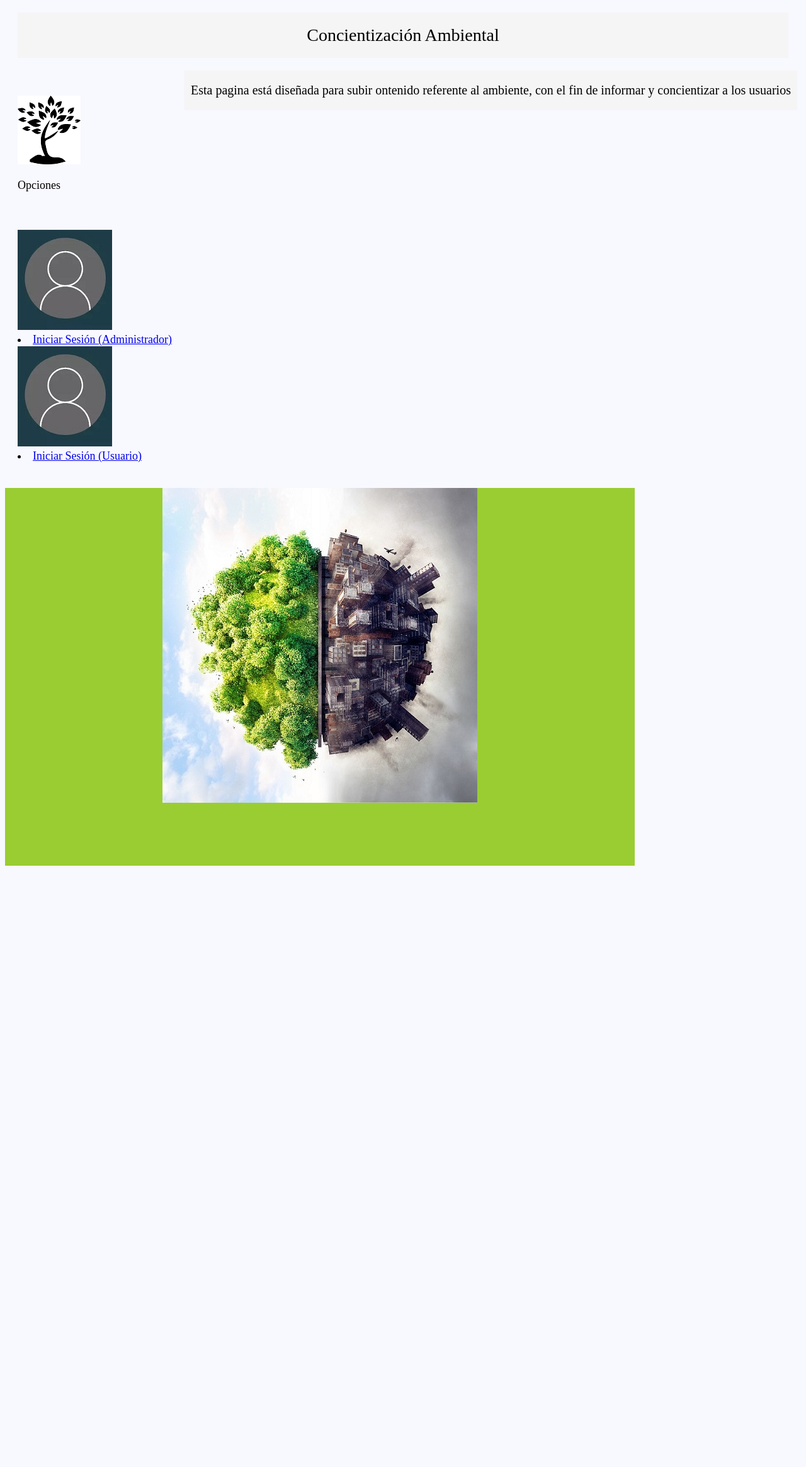
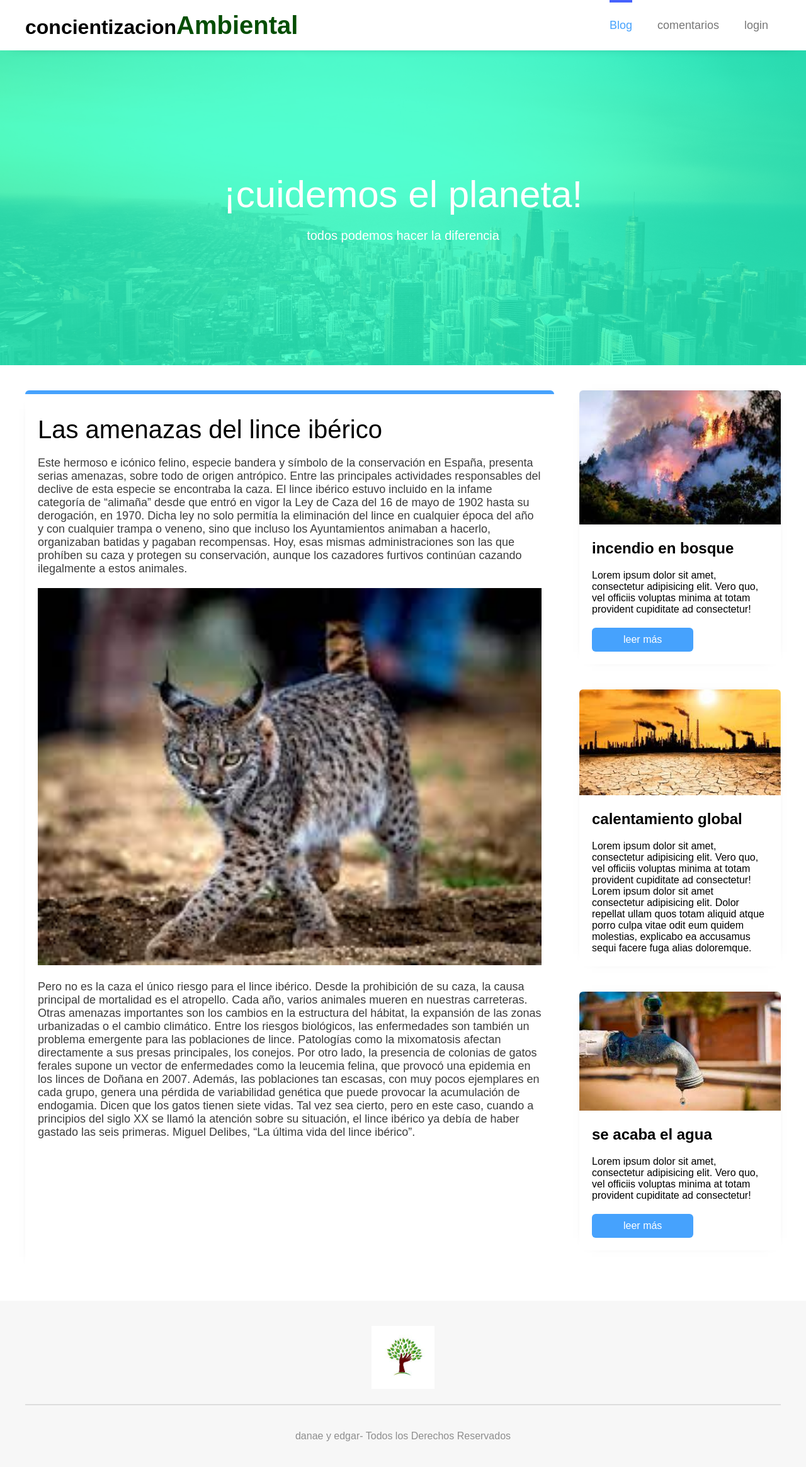
Before and after one commit to Dana3SM/ConcientizacionAmbiental, a PHP site: page / in a window 1280 px wide. Shown: the whole page at 63% size. Before the commit the page ends 1375 px from the top, so only its background shows below. Run offline with PHP 8.4, Linux system fonts and the light colour scheme.

```diff
--- /dev/null
+++ b/css/estilos.css
@@ -0,0 +1,291 @@
+
+
+
+*{
+    margin: 0;
+    padding: 0;
+    box-sizing: border-box;
+    text-decoration: none;
+    font-family: 'Source Sans Pro', sans-serif;
+}
+
+header{
+    position: fixed;
+    top: 0;
+    left: 0;
+    width: 100%;
+    height: 80px;
+    background: #fff;
+    box-shadow: 0 4px 25px -22px black;
+    z-index: 2;
+}
+
+.header-content{
+    max-width: 1200px;
+    margin: auto;
+    display: flex;
+    justify-content: space-between;
+}
+
+.logo{
+    height: 80px;
+    display: flex;
+    justify-content: center;
+    align-items: center;
+}
+
+.logo h1 b{
+    color: #054e03;
+    font-size:40px;
+}
+
+
+.menu {
+    height: 80px;
+}
+
+.menu nav{
+    height: 100%;
+}
+
+.menu nav ul{
+    height: 100%;
+    display: flex;
+    list-style: none;
+}
+
+.menu nav ul li{
+    height: 100%;
+    margin: 0px 20px;
+    display: flex;
+    justify-content: center;
+    align-items: center;
+    position: relative;
+}
+
+.menu-selected:before{
+    content: '';
+    width: 100%;
+    height: 4px;
+    background: #4662fd;
+    position: absolute;
+    top: 0;
+    left: 0;
+}
+
+.menu nav ul li a{
+    color: #777777;
+    font-size: 18px;
+    transition: color 300ms;
+}
+
+.menu nav ul li a:hover{
+    color: #65fd46;
+}
+
+.menu .text-menu-selected{
+    color: #46a2fd;
+}
+
+.menu nav ul li a i{
+    display: none;
+}
+
+#icon-menu{
+    width: 50px;
+    height: 50px;
+    position: absolute;
+    right: 20px;
+    top: 16px;
+    padding: 10px;
+    font-size: 20px;
+    background: #eeeeeefa;
+    border-radius: 100%;
+    color: #787878;
+    display: none;
+    justify-content: center;
+    align-items: center;
+    cursor: pointer;
+}
+
+#icon-menu:hover{
+    opacity: 0.8;
+}
+
+/*Portada*/
+
+
+.container-cover{
+    width: 100%;
+    height: 500px;
+    position: relative;
+    margin-top: 80px;
+    background-image: url(../img/img8.jpg);
+    background-position: center;
+    background-size: cover;
+    background-repeat: no-repeat;
+}
+
+.container-cover:before{
+    content: '';
+    width: 100%;
+    height: 100%;
+    background: rgba(38, 255, 201, 0.8);
+    position: absolute;
+    top: 0;
+    left: 0;
+}
+
+.container-info-cover{
+    max-width: 800px;
+    height: 500px;
+    margin: auto;
+    text-align: center;
+    display: flex;
+    flex-direction: column;
+    justify-content: center;
+    align-items: center;
+    position: relative;
+    z-index: 1;
+}
+
+.container-info-cover h1{
+    font-size: 60px;
+    font-weight: 500;
+    color: #fff;
+    margin-bottom: 20px;
+}
+
+.container-info-cover p{
+    color: #fff;
+    font-size: 20px;
+    font-weight: 300;
+}
+
+/*Contenedor - contenido del articulo*/
+
+.container-content{
+    width: 1200px;
+    margin: auto;
+    margin-top: 40px;
+    display: flex;
+    justify-content: center;
+}
+
+article{
+    width: 100%;
+    padding: 20px;
+    padding-bottom: 40px;
+    box-shadow: -10px 0 20px -30px black;
+    border-radius: 6px;
+    position: relative;
+    overflow: hidden;
+}
+
+article:before{
+    content: '';
+    width: 100%;
+    height: 6px;
+    position: absolute;
+    top: 0;
+    left: 0;
+    background: #46a2fd;
+}
+
+article h1{
+    margin-top: 20px;
+    font-weight: 500;
+    font-size: 40px;
+}
+
+article p{
+    margin-top: 20px;
+    font-size: 18px;
+    color: #3c3c3c;
+}
+
+article img{
+    width: 100%;
+    margin-top: 20px;
+}
+
+/*Aside de los articulos de relacionados*/
+
+.container-aside aside{
+  width: 320px;
+  border-right: 6px;
+  box-shadow: 0 0 20px -20px black;
+  border-radius: 6px;
+  overflow: hidden;
+  margin-left: 40px;
+  margin-bottom: 40px;
+  padding-bottom: 20px;
+}
+
+.container-aside aside img{
+    width: 100%;
+}
+
+.container-aside aside h2,
+.container-aside aside p{
+    margin-top: 20px;
+    padding: 0px 20px;
+}
+
+.container-aside aside button{
+    margin-top: 20px;
+    margin-left: 20px;
+    padding: 10px 50px;
+    font-size: 16px;
+    background: #46a2fd;
+    border: none;
+    color: #fff;
+    cursor: pointer;
+    border-radius: 6px;
+}
+
+.container-aside aside button:hover{
+    opacity: 0.9;
+}
+
+
+
+/*Footer - pie de pagina*/
+
+.container-footer{
+    width: 100%;
+    padding: 40px 0;
+    background: #f7f7f7;
+    margin-top: 40px;
+}
+
+.container-footer footer{
+    max-width: 1200px;
+    margin: auto;
+}
+
+.container-footer footer .logo-footer{
+    text-align: center;
+}
+
+.container-footer footer .logo-footer img{
+    width: 100px;
+}
+
+
+
+
+.container-footer footer hr{
+    margin-top: 20px;
+    border: none;
+    height: 2px;
+    background: #c0c0c07a;
+}
+
+
+.container-footer h4{
+    text-align: center;
+    margin-top: 40px;
+    color: #8e8e8e;
+    font-weight: 500;
+}
--- a/index.css
+++ /dev/null
@@ -1,50 +0,0 @@
-
-body{
-	background: ghostwhite;
-}
-
-aside {
-background: ghostwhite;
-font-family: serif;
- height: fit-content;
-  widht: fit-content;
-  padding: 40px 20px;
-text-align: justify;
-  font-size: 18px;
-
-  float: left;
-}
-
-header {
-	background:  whitesmoke;
-font-family: serif ;
- height: fit-content;
-  widht: fit-content;
-  padding: 20px 20px;
-text-align: center;
- font-size: 28px;
-  margin: 20px ;
-
-}
-
-#descripcion {
-background: whitesmoke;
-font-family: serif ;
- height: fit-content;
-  widht: 1010px;
-  padding: 20px 10px;
-text-align: justify;
- font-size: 20px;
-
-  float: left;
-}
-
-#caja1 {
-background: yellowgreen;
-	float: left;
-
-width: 1000px;
-height: 600px;
-justify-content: center;
-text-align: center;
-}
--- a/index.php
+++ b/index.php
@@ -1,46 +1,128 @@
 <!DOCTYPE html>
 <html lang="en">
-<LINK REL= StyleSheet HREF="index.css" >
 <head>
-	<meta charset="UTF-8">
-	<meta name="viewport" content="width=device-width, initial-scale=1.0">
-	<title>Concientizacion ambiental</title>
+    <meta charset="UTF-8">
+    <title>blog</title>
+
+
+
+    <link rel="stylesheet" href="css/estilos.css">
+
 
 
 </head>
+<body>
 
-<header>Concientización Ambiental</header>
+    <!--Header - menu-->
+    <header>
+
+        <div class="header-content">
+
+            <div class="logo">
+                <h1>concientizacion<b>Ambiental</b></h1>
+            </div>
+
+            <div class="menu" id="show-menu">
+
+                <nav>
+                    <ul>
+                        <li class="menu-selected"><a href="#" class="text-menu-selected">
+                            <i class="fas fa-file-alt"></i>Blog</a></li>
+                        <li><a href="Login/login.php"> <i class="fas fa-home"></i> comentarios</a></li>
+                        <li><a href="Login/login.php"> <i class="fas fa-headset"></i> login</a></li>
+                    </ul>
+                </nav>
+
+            </div>
+
+        </div>
+
+        <div id="icon-menu">
+            <i class="fas fa-bars"></i>
+        </div>
+
+    </header>
+
+    <!--Portada-->
+
+    <div class="container-all" id="move-content">
 
 
-<body>
+    <div class="container-cover">
+        <div class="container-info-cover">
+            <h1>¡cuidemos el planeta!</h1>
+            <p>todos podemos hacer la diferencia</p>
+        </div>
+    </div>
 
-<aside>
-<div id="cajaLateral">
-	<img src="icono.png"> <br>
-	<p>Opciones</p>
-</div>
+    <div class="container-content">
+        <article>
+
+            <h1>Las amenazas del lince ibérico</h1>
+
+            <p>
+                Este hermoso e icónico felino, especie bandera y símbolo de la conservación en España, presenta serias amenazas, sobre todo de origen antrópico.
+
+                Entre las principales actividades responsables del declive de esta especie se encontraba la caza. El lince ibérico estuvo incluido en la infame categoría de “alimaña” desde que entró en vigor la Ley de Caza del 16 de mayo de 1902 hasta su derogación, en 1970. Dicha ley no solo permitía la eliminación del lince en cualquier época del año y con cualquier trampa o veneno, sino que incluso los Ayuntamientos animaban a hacerlo, organizaban batidas y pagaban recompensas.
 
 
-			<nav id="menuLateral">
-
-			<br><br>
-			<img src="usuario.jpg" /><br><li><a href="Login/login.php">Iniciar Sesión (Administrador)</a></li>
-			<img src="usuario.jpg" /><br><li><a href="Login/login.php">Iniciar Sesión (Usuario)</a></li>
-			</nav>
+                Hoy, esas mismas administraciones son las que prohíben su caza y protegen su conservación, aunque los cazadores furtivos continúan cazando ilegalmente a estos animales.</p>
 
 
 
-</aside>
+                <img src="img/lince.jpeg" alt="">
+            <p>Pero no es la caza el único riesgo para el lince ibérico. Desde la prohibición de su caza, la causa principal de mortalidad es el atropello. Cada año, varios animales mueren en nuestras carreteras. Otras amenazas importantes son los cambios en la estructura del hábitat, la expansión de las zonas urbanizadas o el cambio climático.
 
-<div id="descripcion">Esta pagina está diseñada para subir ontenido referente al ambiente, con el fin de informar y concientizar a los usuarios</div>
+                Entre los riesgos biológicos, las enfermedades son también un problema emergente para las poblaciones de lince. Patologías como la mixomatosis afectan directamente a sus presas principales, los conejos. Por otro lado, la presencia de colonias de gatos ferales supone un vector de enfermedades como la leucemia felina, que provocó una epidemia en los linces de Doñana en 2007. Además, las poblaciones tan escasas, con muy pocos ejemplares en cada grupo, genera una pérdida de variabilidad genética que puede provocar la acumulación de endogamia.
 
-<div id="caja1">
-	<img  id="imgCentral" src="naturaleza.jpg"/>
+                Dicen que los gatos tienen siete vidas. Tal vez sea cierto, pero en este caso,
+                cuando a principios del siglo XX se llamó la atención sobre su situación,
+                el lince ibérico ya debía de haber gastado las seis primeras.
+                Miguel Delibes, “La última vida del lince ibérico”.</p>
 
+        </article>
+
+        <div class="container-aside">
+
+            <aside>
+                <img src="img/bosque.jpeg" alt="">
+                <h2>incendio en bosque</h2>
+                <p>Lorem ipsum dolor sit amet, consectetur adipisicing elit. Vero quo, vel officiis voluptas minima at totam provident cupiditate ad consectetur!</p>
+                <a href="#"><button>leer más</button></a>
+            </aside>
+
+            <aside>
+                <img src="img/global.jpeg" alt="">
+                <h2>calentamiento global</h2>
+                <p>Lorem ipsum dolor sit amet, consectetur adipisicing elit. Vero quo, vel officiis voluptas minima at totam provident cupiditate ad consectetur! Lorem ipsum dolor sit amet consectetur adipisicing elit. Dolor repellat ullam quos totam aliquid atque porro culpa vitae odit eum quidem molestias, explicabo ea accusamus sequi facere fuga alias doloremque. </p>
+
+            </aside>
+
+            <aside>
+                <img src="img/agua.jpeg" alt="">
+                <h2>se acaba el agua</h2>
+                <p>Lorem ipsum dolor sit amet, consectetur adipisicing elit. Vero quo, vel officiis voluptas minima at totam provident cupiditate ad consectetur!</p>
+                <a href="#"><button>leer más</button></a>
+            </aside>
+
+        </div>
+    </div>
+
+    <div class="container-footer">
+
+        <footer>
+            <div class="logo-footer">
+                <img src="img/logo.jpeg" alt="">
+            </div>
+            <hr>
+            <h4>danae y edgar- Todos los Derechos Reservados</h4>
+
+        </footer>
+
+    </div>
 
 </div>
 
-
+    <script src="js/script.js"></script>
 </body>
-
 </html>
--- /dev/null
+++ b/js/script.js
@@ -0,0 +1,7 @@
+document.getElementById("icon-menu").addEventListener("click", mostrar_menu);
+
+function mostrar_menu(){
+
+    document.getElementById("move-content").classList.toggle('move-container-all');
+    document.getElementById("show-menu").classList.toggle('show-lateral');
+}
```
Also changed, not shown: Login/iniciar.php (+30 -32 lines), Login/registrarPrueba.php (+18 -5 lines), icono.png (deleted), img/agua.jpeg (added), img/bosque.jpeg (added), img/global.jpeg (added), img/img8.jpg (added), img/lince.jpeg (added), img/logo.jpeg (added), naturaleza.jpg (deleted), usuario.jpg (deleted).
